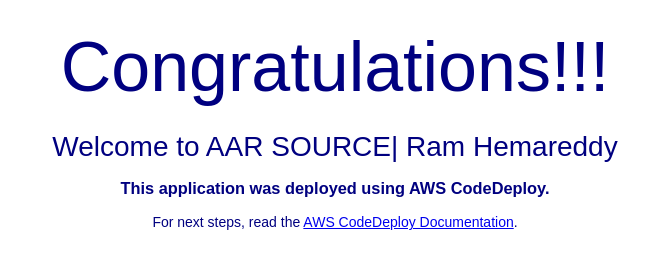
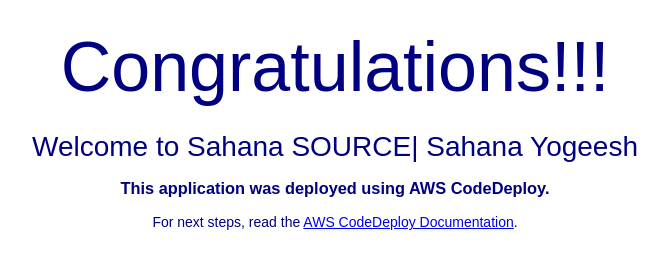
Before and after one commit to sahanajathan/LRN-Demo, a plain HTML site: page index.html in a window 1280 px wide. Shown: the part 220-488 px from the top of the page, without its empty margins (305-973 px from the left). Drawn offline with Linux system fonts and the light colour scheme.

Commit message:
Update index.html

```diff
--- a/index.html
+++ b/index.html
@@ -28,7 +28,7 @@
   <div align="center">
     <img src="https://s3.ap-south-1.amazonaws.com/www.basava.com/aar_logo_final.png" style="max-width: 20%;">
     <h1>Congratulations!!! </h1>
-      <h2>Welcome to AAR SOURCE| Ram Hemareddy</h2>
+      <h2>Welcome to Sahana SOURCE| Sahana Yogeesh</h2>
     <h3>This application was deployed using AWS CodeDeploy.</h3>
     <p>For next steps, read the <a href="http://aws.amazon.com/documentation/codedeploy">AWS CodeDeploy Documentation</a>.</p>
   </div>
```
